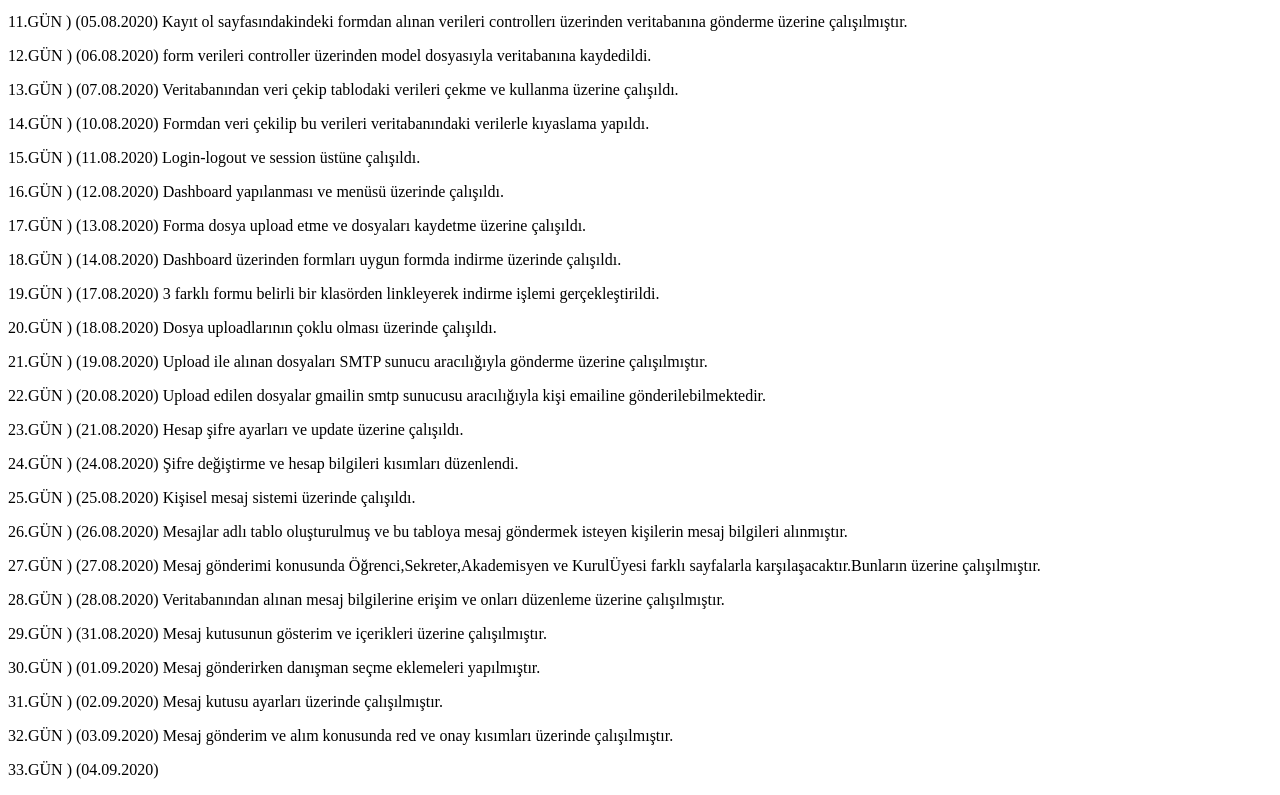
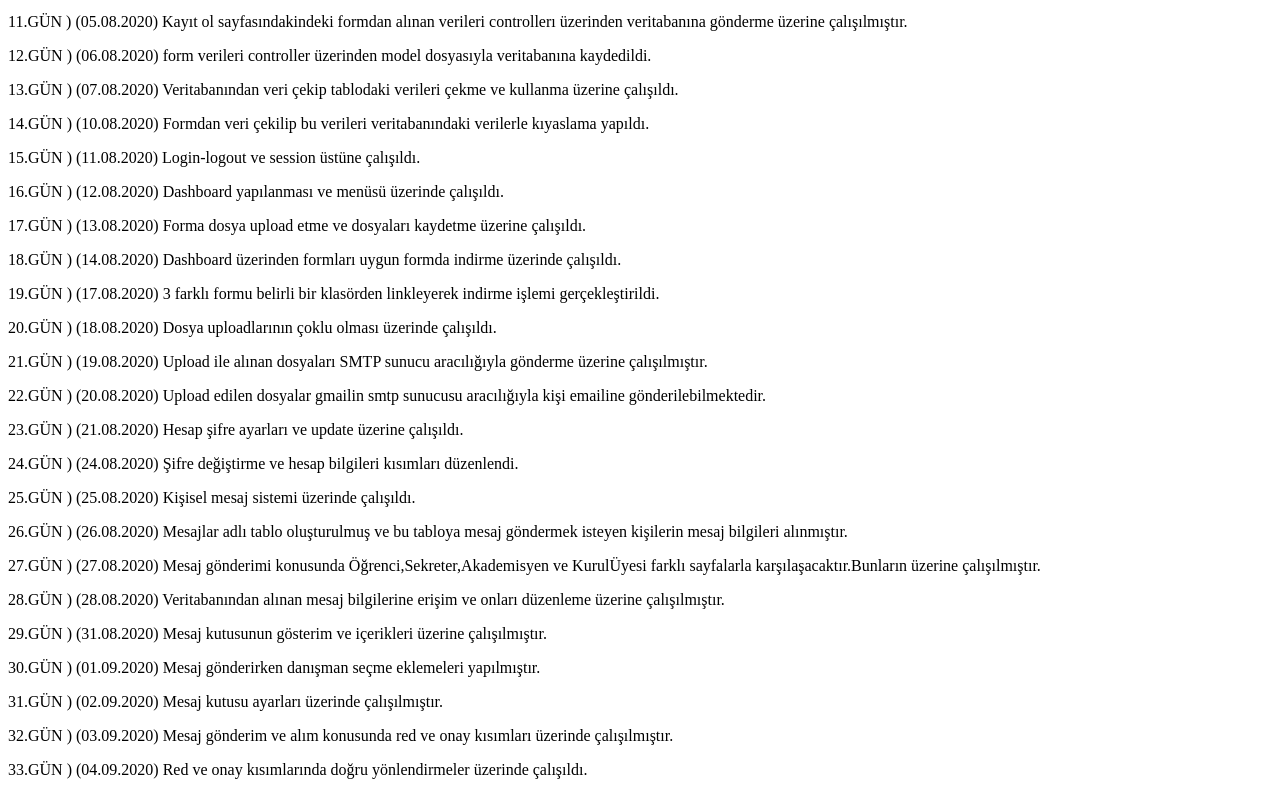
Before and after one commit to Veklor/Veklor.github.io, a plain HTML site: page index.html in a window 1280 px wide. Shown: the part 361-1156 px from the top of the page. Drawn offline with Linux system fonts and the light colour scheme.

Commit message:
07.09.2020

```diff
--- a/index.html
+++ b/index.html
@@ -110,8 +110,9 @@
     32.GÜN ) (03.09.2020) Mesaj gönderim ve alım konusunda red ve onay kısımları üzerinde çalışılmıştır.
 </p>
 <p>
-    33.GÜN ) (04.09.2020)
+    33.GÜN ) (04.09.2020) Red ve onay kısımlarında doğru yönlendirmeler üzerinde çalışıldı.
 </p>
+
 
 
 </body>
```
